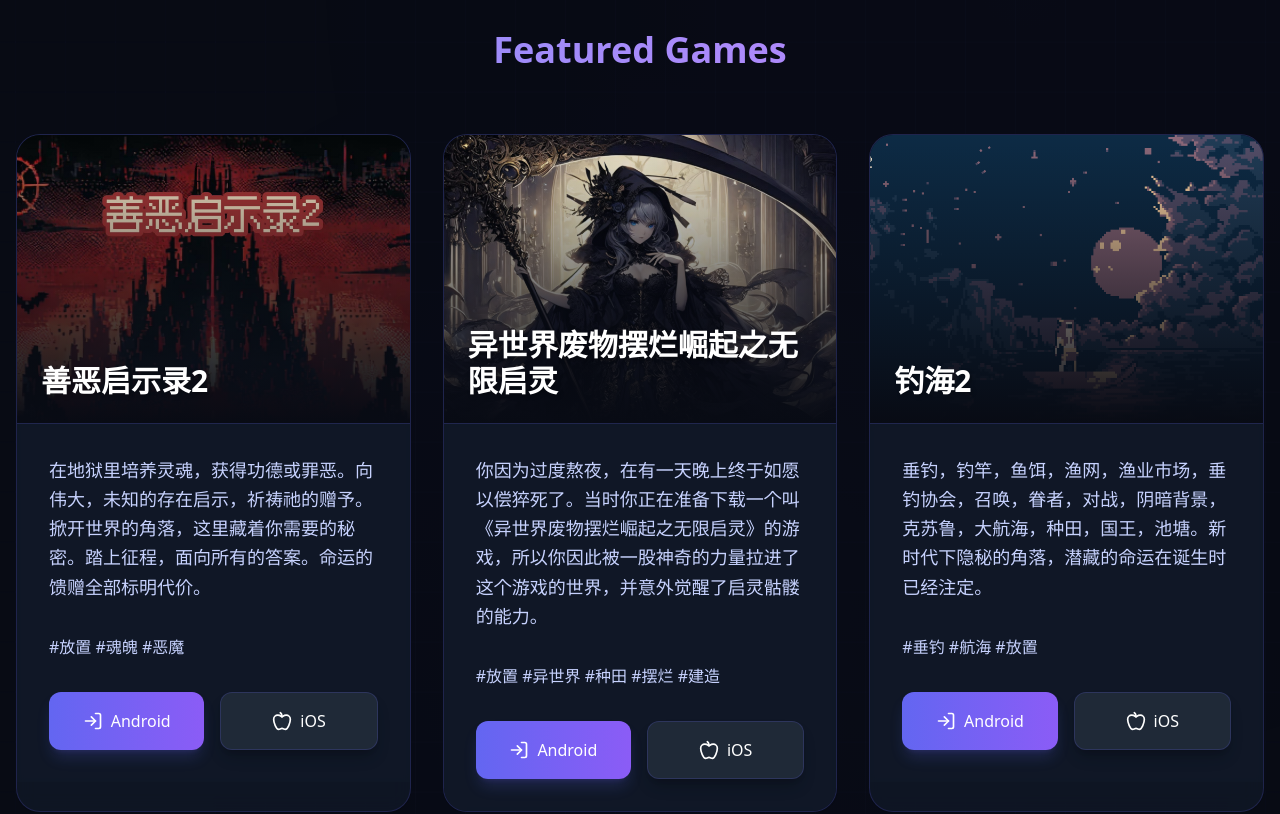
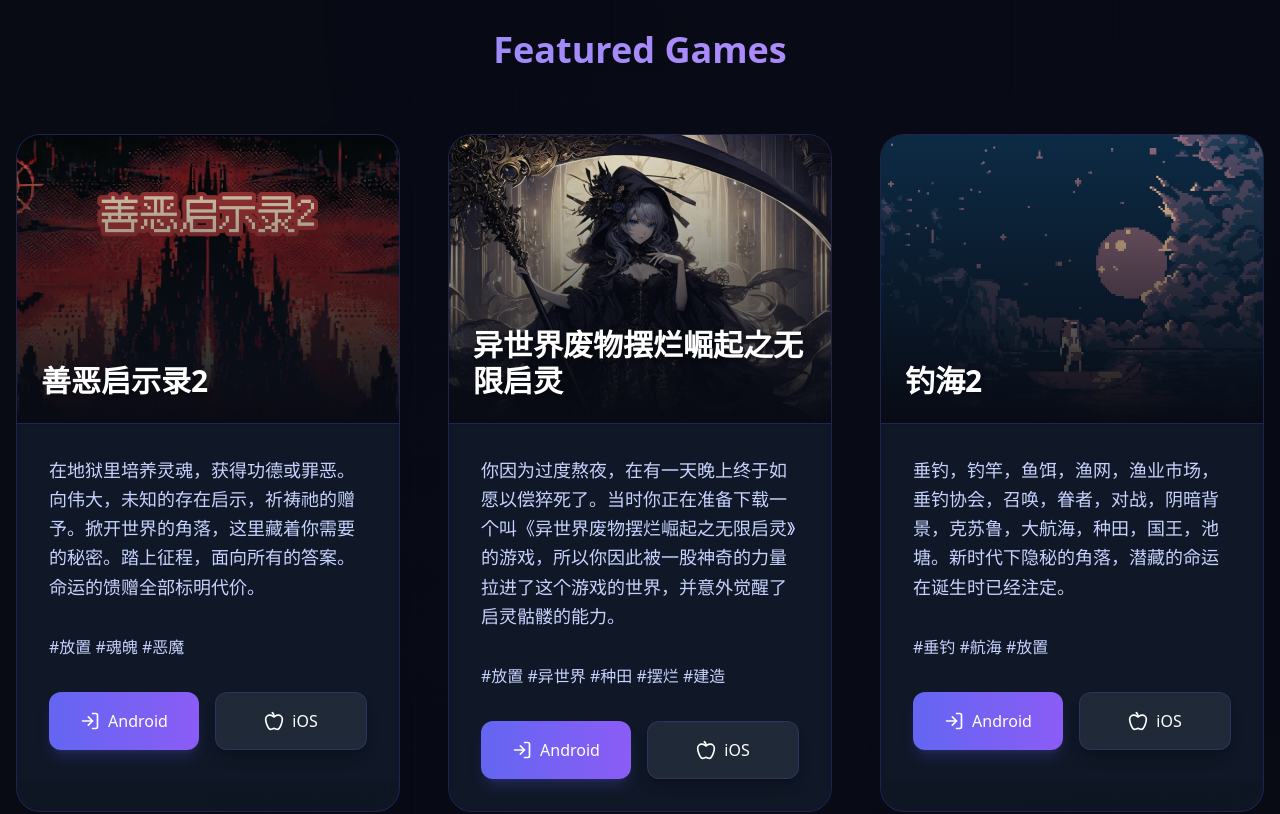
Before and after one commit to meowsay/meowsay.com, a React (Vite) app: page / in a window 1280 px wide. Shown: the part 500-1314 px from the top of the page. Built offline with nearby package versions, Linux system fonts and the light colour scheme.

Commit message:
Update App.tsx

```diff
--- a/src/App.tsx
+++ b/src/App.tsx
@@ -128,7 +128,7 @@
           </h2>
         </div>
 
-        <div className="grid md:grid-cols-3 gap-8">
+        <div className="grid md:grid-cols-3 gap-12">
           {games.map((game) => (
             <div
               key={game.id}
@@ -156,6 +156,7 @@
                   {game.tags}
                 </p>
 
+
                 <div className="flex gap-4">
                   <a
                     href={game.androidUrl}
@@ -172,6 +173,7 @@
                     <span>iOS</span>
                   </a>
                 </div>
+
               </div>
             </div>
           ))}
```
